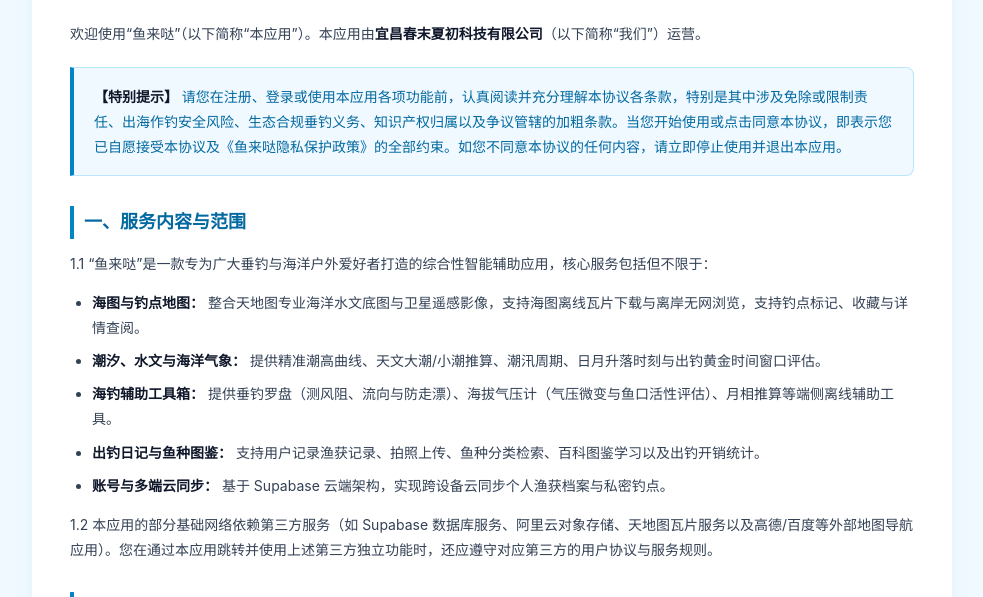
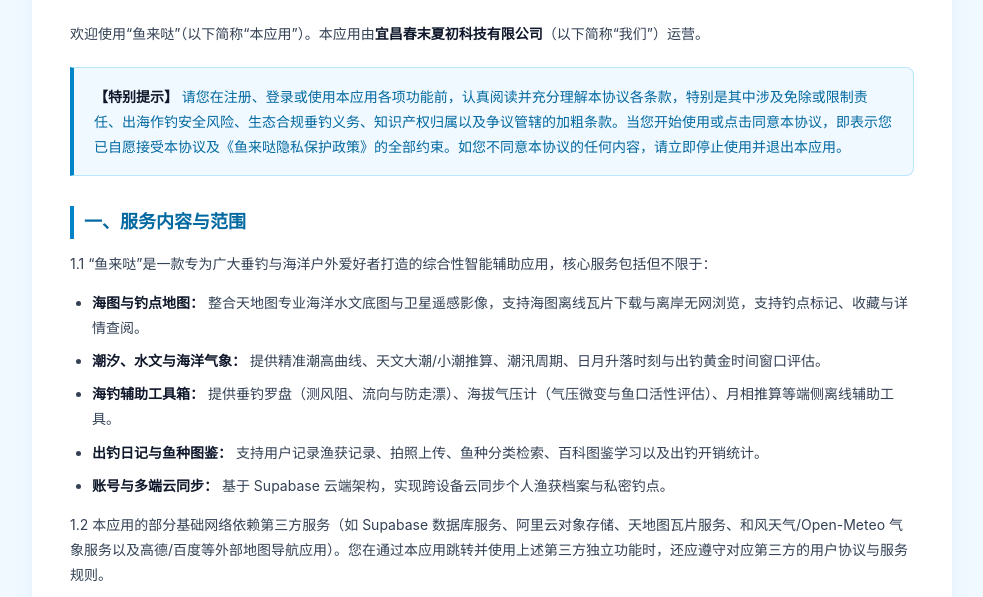
Before and after one commit to yyds-html/flutter_fish, a plain HTML site: page terms.html in a window 1280 px wide. Shown: the part 151-748 px from the top of the page, without its empty margins (148-1131 px from the left). Drawn offline with Linux system fonts and the light colour scheme.

Commit message:
docs: 补充和风天气与 Open-Meteo 第三方说明

```diff
--- a/terms.html
+++ b/terms.html
@@ -42,7 +42,7 @@
     <li><strong>出钓日记与鱼种图鉴：</strong> 支持用户记录渔获记录、拍照上传、鱼种分类检索、百科图鉴学习以及出钓开销统计。</li>
     <li><strong>账号与多端云同步：</strong> 基于 Supabase 云端架构，实现跨设备云同步个人渔获档案与私密钓点。</li>
   </ul>
-  <p>1.2 本应用的部分基础网络依赖第三方服务（如 Supabase 数据库服务、阿里云对象存储、天地图瓦片服务以及高德/百度等外部地图导航应用）。您在通过本应用跳转并使用上述第三方独立功能时，还应遵守对应第三方的用户协议与服务规则。</p>
+  <p>1.2 本应用的部分基础网络依赖第三方服务（如 Supabase 数据库服务、阿里云对象存储、天地图瓦片服务、和风天气/Open-Meteo 气象服务以及高德/百度等外部地图导航应用）。您在通过本应用跳转并使用上述第三方独立功能时，还应遵守对应第三方的用户协议与服务规则。</p>
 
   <h2>二、账号注册、使用与注销</h2>
   <p>2.1 <strong>真实合法性：</strong> 您可通过手机号码完成短信验证码登录与账号注册。您承诺提供的手机号合法有效且为您本人真实持有，不得冒用、盗用他人身份或借用他人号码注册。</p>
```
